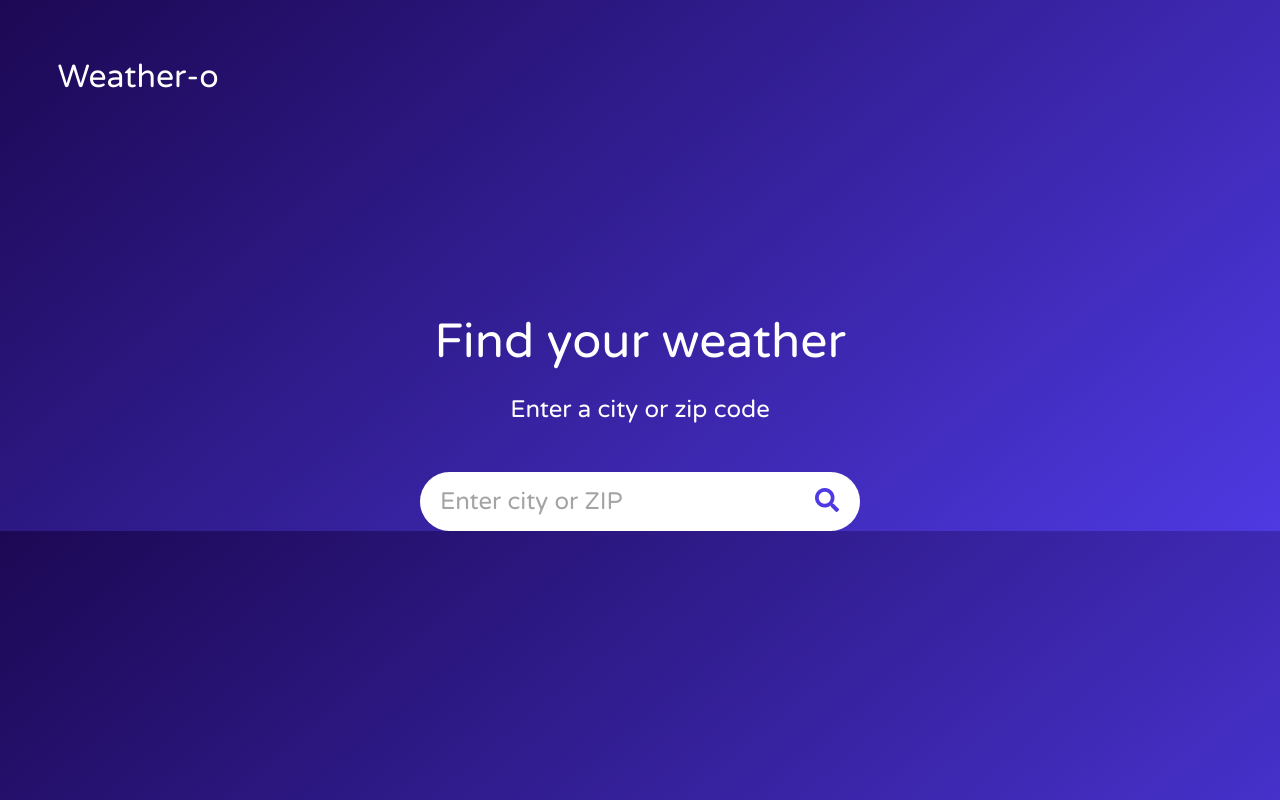
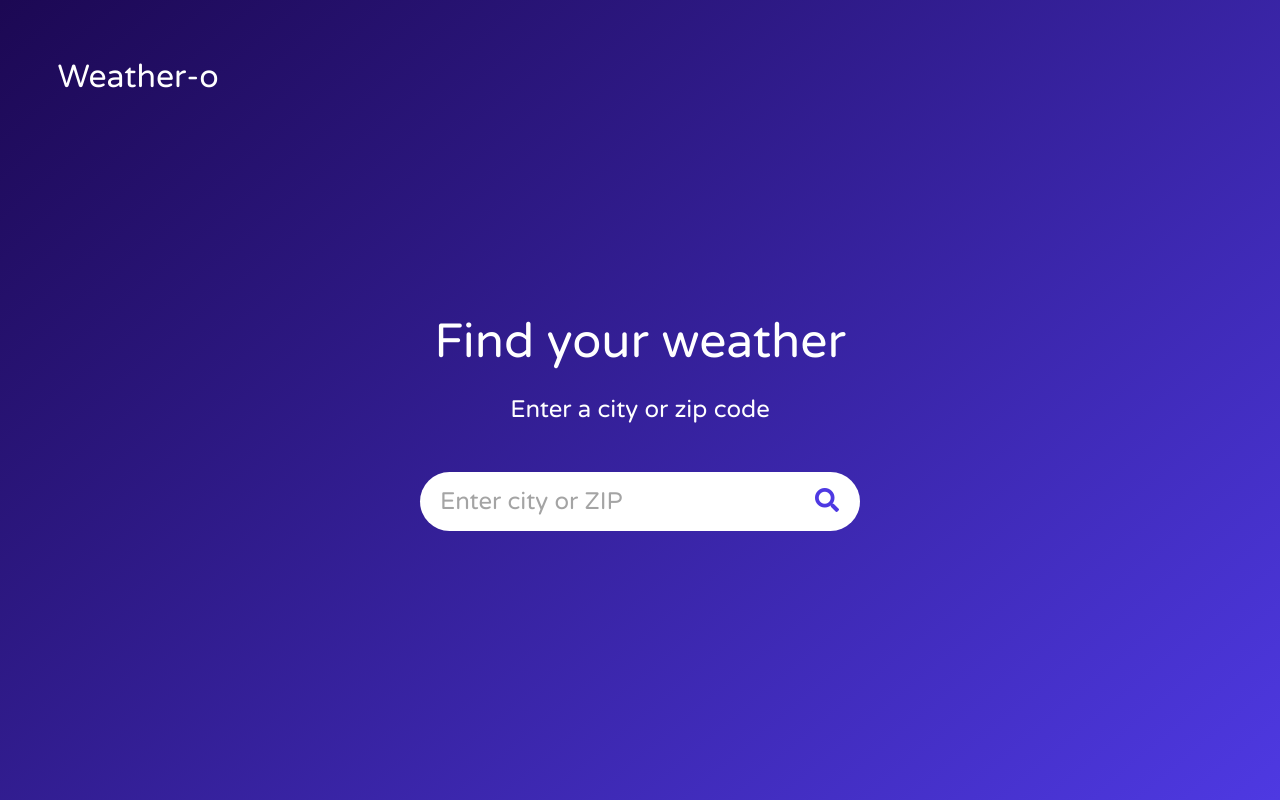
Before and after one commit to partiallymisplaced/team-weather-app, an Angular app: page / in a window 1280 px wide. Built offline with nearby package versions, Linux system fonts and the light colour scheme.

Commit message:
Adds CSS fix for night color

```diff
--- a/src/styles.css
+++ b/src/styles.css
@@ -1,4 +1,3 @@
-
 /* You can add global styles to this file, and also import other style files */
 * {
     margin: 0;
@@ -6,9 +5,11 @@
 }
 
 html {
+    height: 100%;
 }
 
 body {
+    height: 100%;
     font-family: 'Varela Round', sans-serif;
     color: #FFFFFF;
     background-color: #4E39E2;
@@ -24,4 +25,6 @@ h1, h2, h3, h4, h5, h6 {
 .night-color {
     background-color: #1C0853;
     background: linear-gradient(140deg, #1C0853, #4E39E2);
+    background-repeat: no-repeat;
+    background-attachment: fixed;
 }
```
Also changed, not shown: 2 other files (tests, documents, lock files or other folders).
